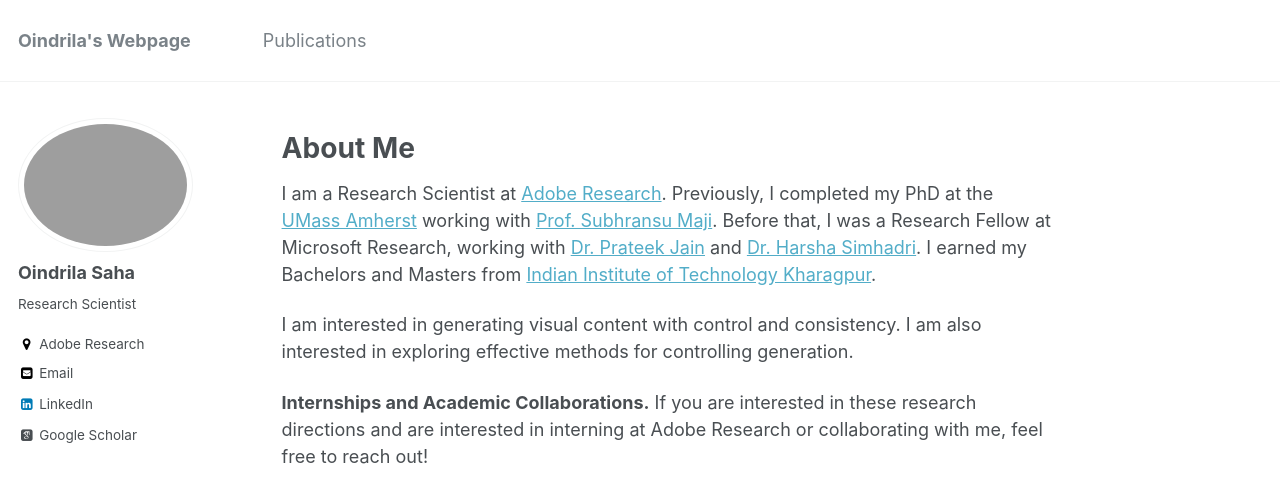
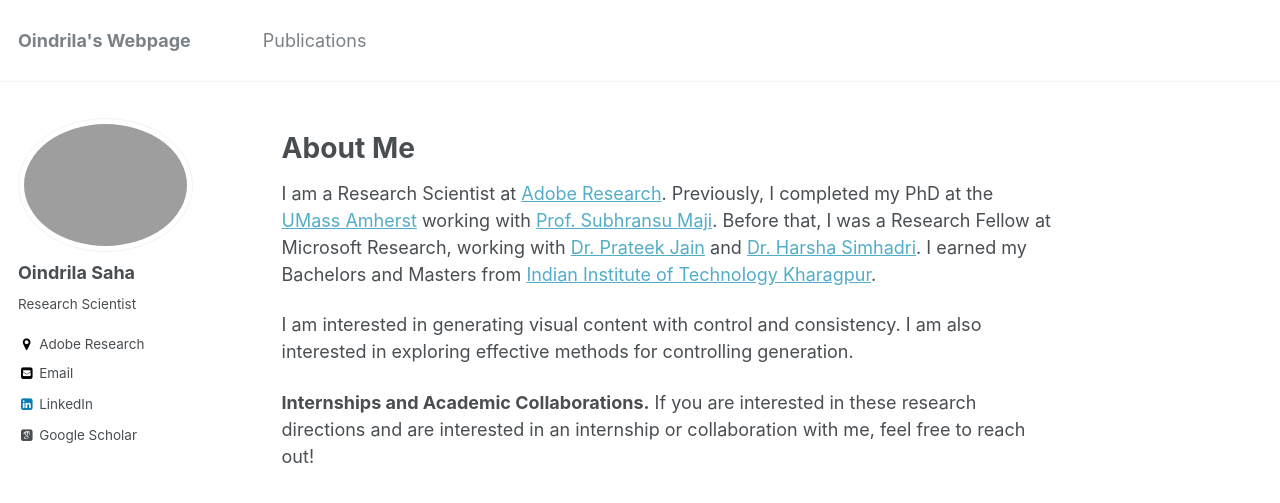
Before and after one commit to oindrilasaha/oindrilasaha.github.io, a Jekyll site: the page built from _pages/about.md, in a window 1280 px wide. Shown: the top 503 px of the page. Built offline with Jekyll 4.4.1, drawn with Linux system fonts in a browser that asks for light colours; some web fonts are replaced.

Commit message:
page update

```diff
--- a/_pages/about.md
+++ b/_pages/about.md
@@ -14,4 +14,4 @@
 
 I am interested in generating visual content with control and consistency. I am also interested in exploring effective methods for controlling generation.
 
-**Internships and Academic Collaborations.** If you are interested in these research directions and are interested in interning at Adobe Research or collaborating with me, feel free to reach out!
+**Internships and Academic Collaborations.** If you are interested in these research directions and are interested in an internship or collaboration with me, feel free to reach out!
```
